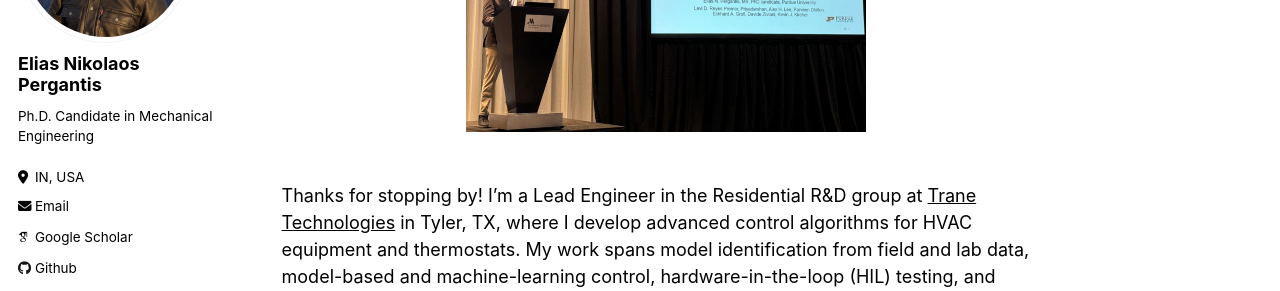
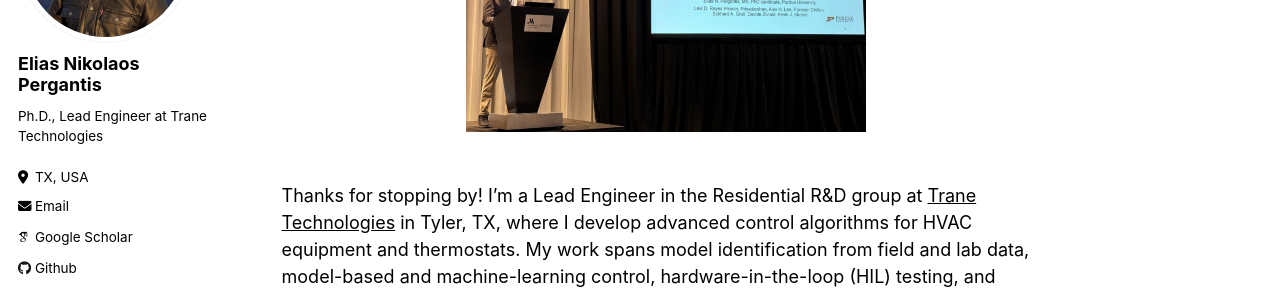
Before and after one commit to epergant/epergant.github.io, a Jekyll site: the page built from _pages/about.md, in a window 1280 px wide. Shown: the part 238-529 px from the top of the page. Built offline with Jekyll 4.4.1, drawn with Linux system fonts in a browser that asks for light colours; some web fonts are replaced.

Commit message:
Update _config.yml

```diff
--- a/_config.yml
+++ b/_config.yml
@@ -80,12 +80,12 @@ analytics:
 author:
   name             : "Elias Nikolaos Pergantis"
   avatar           : "Headshot.jpg"
-  bio              : "Ph.D. Candidate in Mechanical Engineering"
-  location         : "IN, USA"
+  bio              : "Ph.D., Lead Engineer at Trane Technologies"
+  location         : "TX, USA"
   employer         : #"Purdue University"
   pubmed           :
   googlescholar    : https://scholar.google.com/citations?user=vT9DWr4AAAAJ&hl=el
-  email            : ilias.pergantis97@gmail.com
+  email            : Elias.Pergantis@outlook.com
   researchgate     :
   uri              :
   bitbucket        :
```
